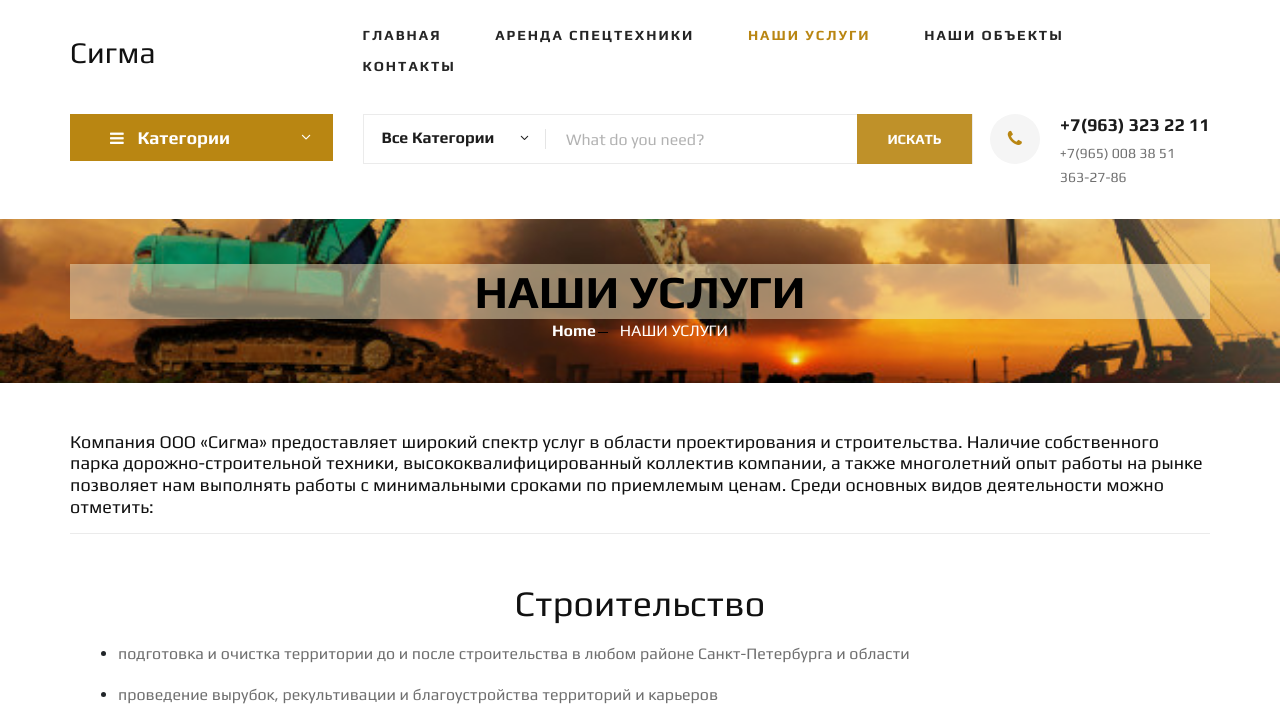
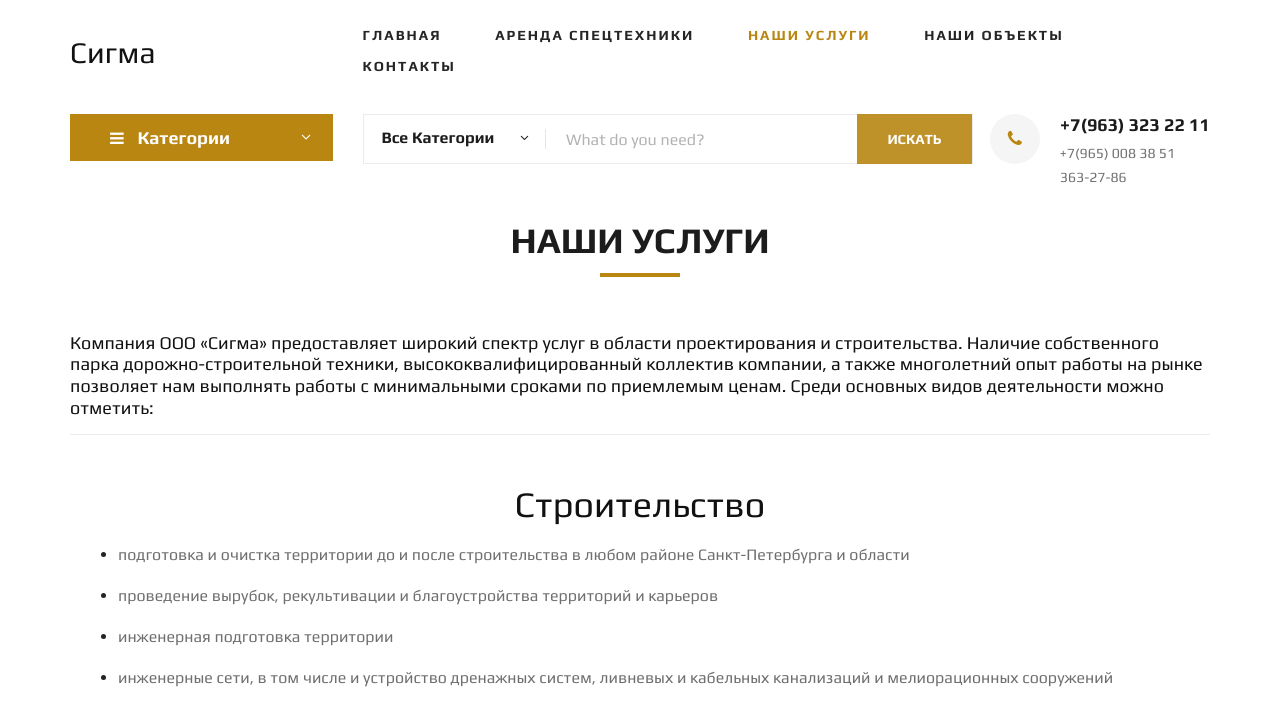
Before and after one commit to dovudwkt/tracks_spb, a website: page dist/blog.html in a window 1280 px wide. Shown: the part 51-763 px from the top of the page. Drawn offline with Linux system fonts and the light colour scheme.

Commit message:
small fixes

```diff
--- a/dist/blog.html
+++ b/dist/blog.html
@@ -196,32 +196,23 @@
     </section>
     <!-- Hero Section End -->
 
-    <!-- Breadcrumb Section Begin -->
-    <section class="breadcrumb-section set-bg" data-setbg="img/bc2.jpg">
-        <div class="container">
-            <div class="row">
-                <div class="col-lg-12 text-center">
-                    <div class="breadcrumb__text">
-                        <h2>НАШИ УСЛУГИ</h2>
-                        <div class="breadcrumb__option">
-                            <a href="./index.html">Home</a>
-                            <span>НАШИ УСЛУГИ</span>
-                        </div>
-                    </div>
+
+
+    <div class="container marketing " >
+        <div class="row">
+            <div class="col-lg-12">
+                <div class="section-title from-blog__title">
+                    <h2>НАШИ УСЛУГИ </h2>
                 </div>
             </div>
         </div>
-    </section>
-    <!-- Breadcrumb Section End -->
 
-    <div class="container marketing my-5" style>
         <h5 class="pb-3" style="border-bottom: 1px solid #ebebeb;"> Компания ООО «Cигма» предоставляет широкий спектр услуг в области проектирования и строительства. Наличие собственного парка
         дорожно-строительной техники, высококвалифицированный коллектив компании, а также многолетний опыт работы на рынке
         позволяет нам выполнять работы с минимальными сроками по приемлемым ценам. Среди основных видов деятельности можно отметить:
         </h5>
+
         <div class="my-5">
-
-
             <h2 class="my-3 text-center">Строительство</h2>
             <ul class="mx-5">
                 <li><p>подготовка и очистка территории до и после строительства в любом районе Санкт-Петербурга и области</p></li>
```
Also changed, not shown: dist/contact.html (+5 -5 lines).
